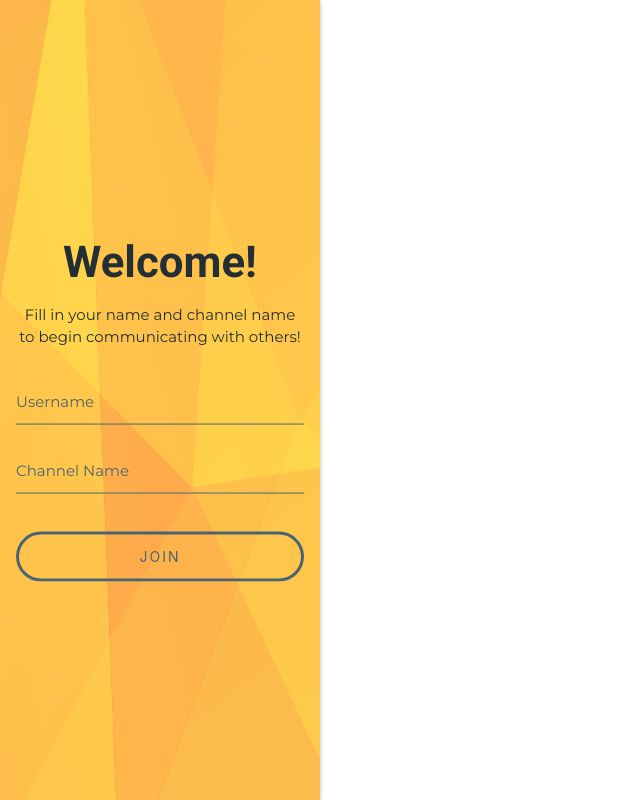
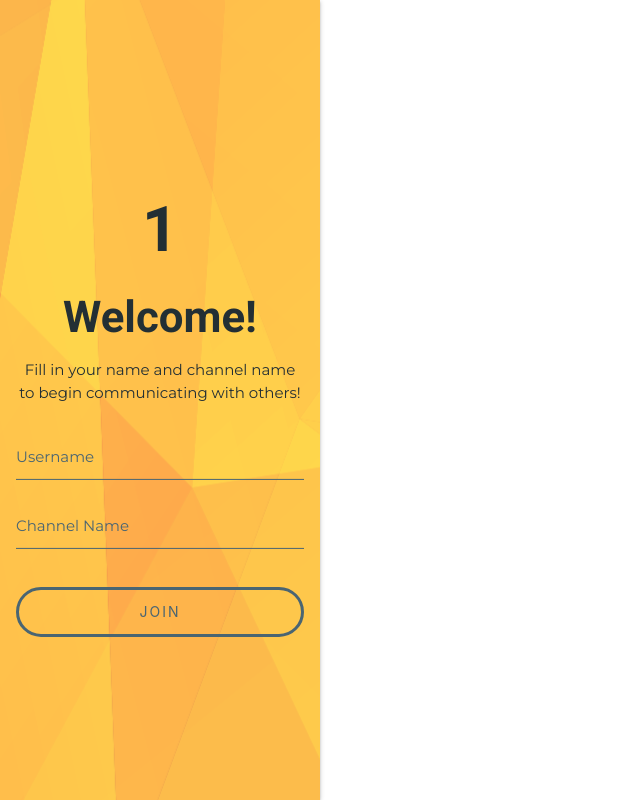
Before and after one commit to yiningsoong/yiningsoong.github.io, a plain HTML site: page tokbox-sample/index.html in a window 1280 px wide. Shown: the whole page, without its empty margins (0-640 px from the left). Drawn offline with Linux system fonts and the light colour scheme.

Commit message:
Update index.html

```diff
--- a/tokbox-sample/index.html
+++ b/tokbox-sample/index.html
@@ -24,6 +24,7 @@
 
         <div class="col s3 z-depth-1" id="input">
             <div>
+                <h1 class="center-align">1</h1>
                 <img id="logo" class="hide animated zoomIn" src="tokbox-logo.png"/>
                 <h3 class="center-align animated bounce delay-1s">Welcome!</h3>
                 <p class="center-align mb-30">Fill in your name and channel name to begin communicating with others!</p>
```
